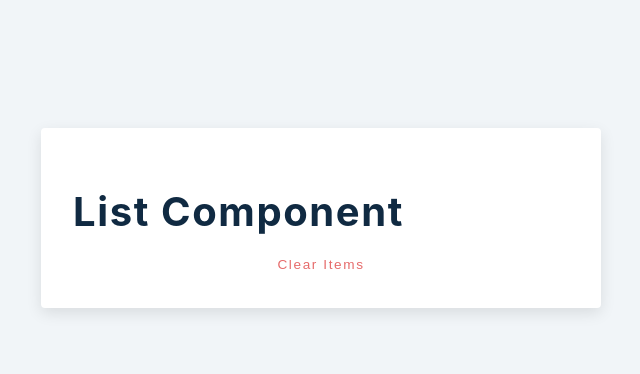
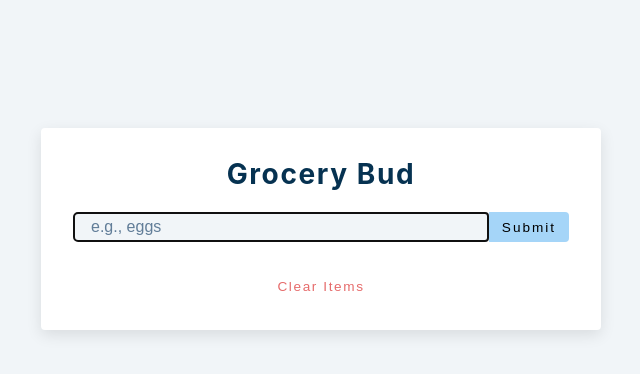
Before and after one commit to nataliecardot/react-grocery-bud, a React (Create React App) app: page / in a window 1280 px wide. Shown: the top 374 px of the page, without its empty margins (319-959 px from the left). Built offline with nearby package versions, Linux system fonts and the light colour scheme.

Commit message:
Enable add item

```diff
--- a/src/App.js
+++ b/src/App.js
@@ -10,12 +10,43 @@
   const [editID, setEditID] = useState(null);
   const [alert, setAlert] = useState({ show: false, msg: '', type: '' });
 
+  const handleSubmit = (e) => {
+    e.preventDefault();
+    if (!name) {
+      // display alert if value is empty
+    } else if (name && isEditing) {
+      // deal with edit
+    } else {
+      // show alert
+      const newItem = { id: new Date().getTime().toString(), title: name };
+      setList([...list, newItem]);
+      setName('');
+    }
+  };
+
   return (
     <section className="section-center">
       {/* alternative to onSubmit on form is onClick on a button */}
-      <form className="grocery-form"></form>
+      <form className="grocery-form" onSubmit={handleSubmit}>
+        {alert.show && <Alert />}
+        <h3>Grocery Bud</h3>
+        <div className="form-control">
+          <input
+            type="text"
+            className="grocery"
+            placeholder="e.g., eggs"
+            value={name}
+            onChange={(e) => setName(e.target.value)}
+            autoFocus
+          />
+          {/* default type for button is submit in modern browsers */}
+          <button className="submit-btn">
+            {isEditing ? 'Edit' : 'Submit'}
+          </button>
+        </div>
+      </form>
       <div className="grocery-container">
-        <List />
+        <List items={list} />
         <button className="clear-btn">Clear Items</button>
       </div>
     </section>
--- a/src/List.js
+++ b/src/List.js
@@ -1,8 +1,27 @@
 import React from 'react';
 import { FaEdit, FaTrash } from 'react-icons/fa';
 
-const List = () => {
-  return <h2>list component</h2>;
+const List = ({ items }) => {
+  return (
+    <div className="grocery-list">
+      {items.map((item) => {
+        const { id, title } = item;
+        return (
+          <article key={id} className="grocery-item">
+            <p className="title">{title}</p>
+            <div className="btn-container">
+              <button type="button" className="edit-btn">
+                <FaEdit />
+              </button>
+              <button type="button" className="delete-btn">
+                <FaTrash />
+              </button>
+            </div>
+          </article>
+        );
+      })}
+    </div>
+  );
 };
 
 export default List;
```
